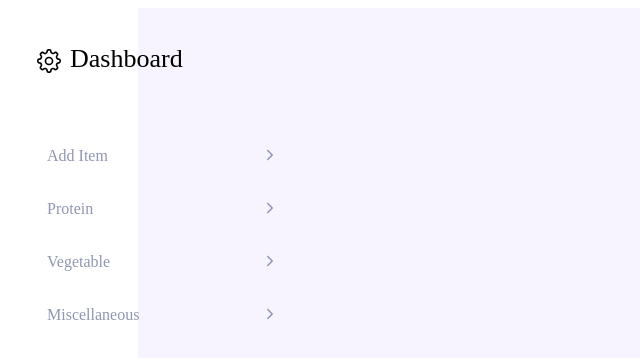
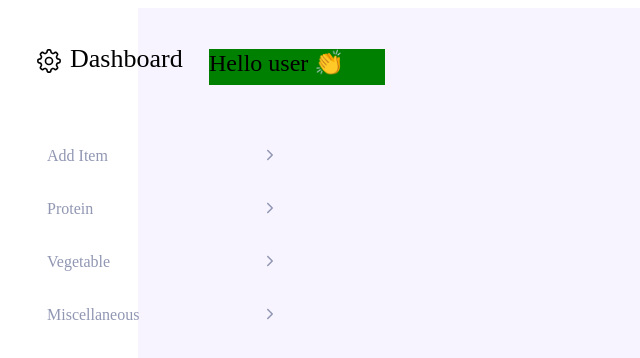
Before and after one commit to jyhaoo/grocery-management, a React (Create React App) app in the folder grocery-management-reactjs/: page / in a window 1280 px wide. Shown: the top 358 px of the page, without its empty margins (0-640 px from the left). Built offline with nearby package versions, Linux system fonts and the light colour scheme.

Commit message:
style: add welcome text

```diff
--- a/grocery-management-reactjs/src/App.js
+++ b/grocery-management-reactjs/src/App.js
@@ -1,8 +1,9 @@
 import "./App.css";
 import styled, { ThemeProvider } from "styled-components";
-import Navbar from "../src/components/navbar";
 import { BrowserRouter as Router } from "react-router-dom";
 import { lightTheme } from "./components/utils/Themes";
+import Navbar from "../src/components/navbar";
+import Welcome from "../src/components/welcome";
 
 const Body = styled.div`
   float: right;
@@ -16,7 +17,9 @@ function App() {
     <ThemeProvider theme={lightTheme}>
       <Router>
         <Navbar />
-        <Body></Body>
+        <Body>
+          <Welcome />
+        </Body>
       </Router>
     </ThemeProvider>
   );
--- /dev/null
+++ b/grocery-management-reactjs/src/components/welcome/index.js
@@ -0,0 +1,16 @@
+import styled from "styled-components";
+
+const WelcomeContainer = styled.div`
+  background-color: green;
+  margin-top: 41px;
+  margin-left: 71px;
+  width: 176px;
+  height: 36px;
+  font-size: 24px;
+`;
+
+const Welcome = () => {
+  return <WelcomeContainer>Hello user 👏</WelcomeContainer>;
+};
+
+export default Welcome;
```
